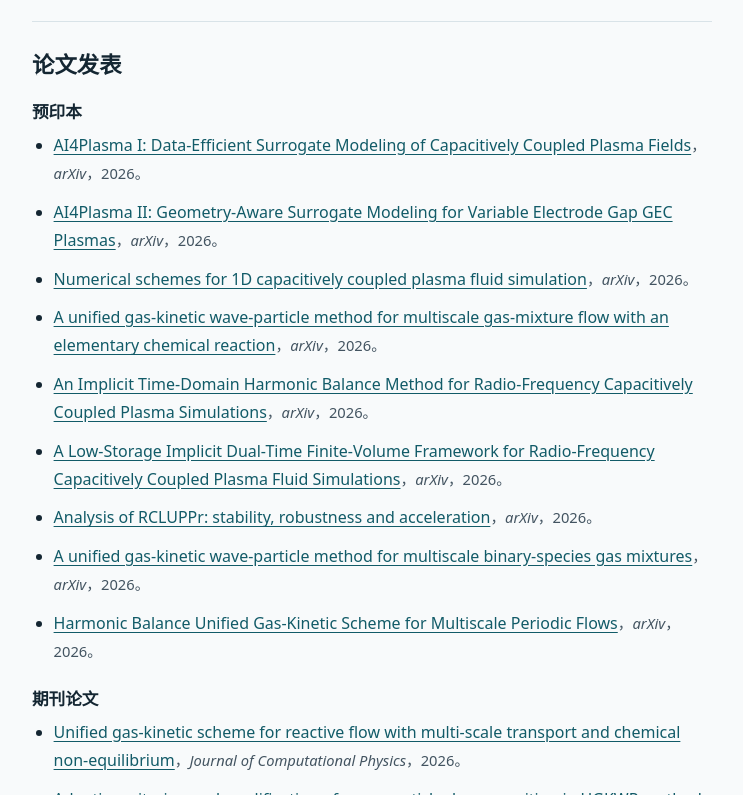
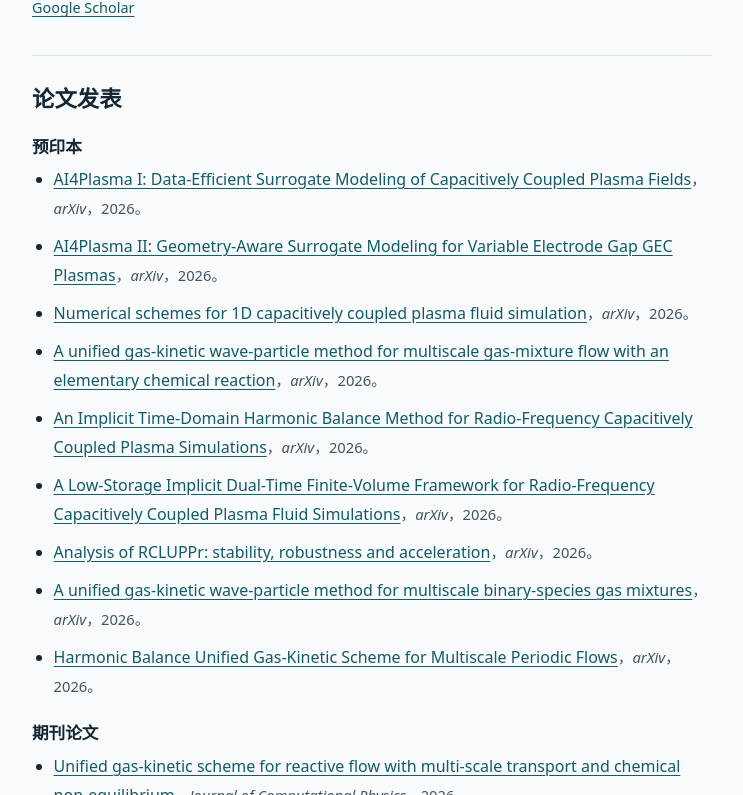
Before and after one commit to FrankWEI0423/frankwei0423.github.io, a plain HTML site: page index.html in a window 1280 px wide. Shown: the part 233-1028 px from the top of the page, without its empty margins (268-1011 px from the left). Drawn offline with Linux system fonts and the light colour scheme.

Commit message:
Add Google Scholar link to Chinese homepage

```diff
--- a/index.html
+++ b/index.html
@@ -34,6 +34,7 @@ li{margin-bottom:.62rem}
 <header>
 <nav class="languages" aria-label="语言"><a href="/" lang="zh-CN" hreflang="zh-CN" aria-current="page">中</a><span aria-hidden="true">｜</span><a href="/en/" lang="en" hreflang="en">EN</a></nav>
 <h1>魏宇锋 <span lang="en">Yufeng Wei</span></h1>
+<p style="font-size:.9rem;margin:.55rem 0 0"><a lang="en" href="https://scholar.google.com/citations?user=LANXGdwAAAAJ">Google Scholar</a></p>
 </header>
 <section aria-labelledby="publications">
 <h2 id="publications">论文发表</h2>
```
